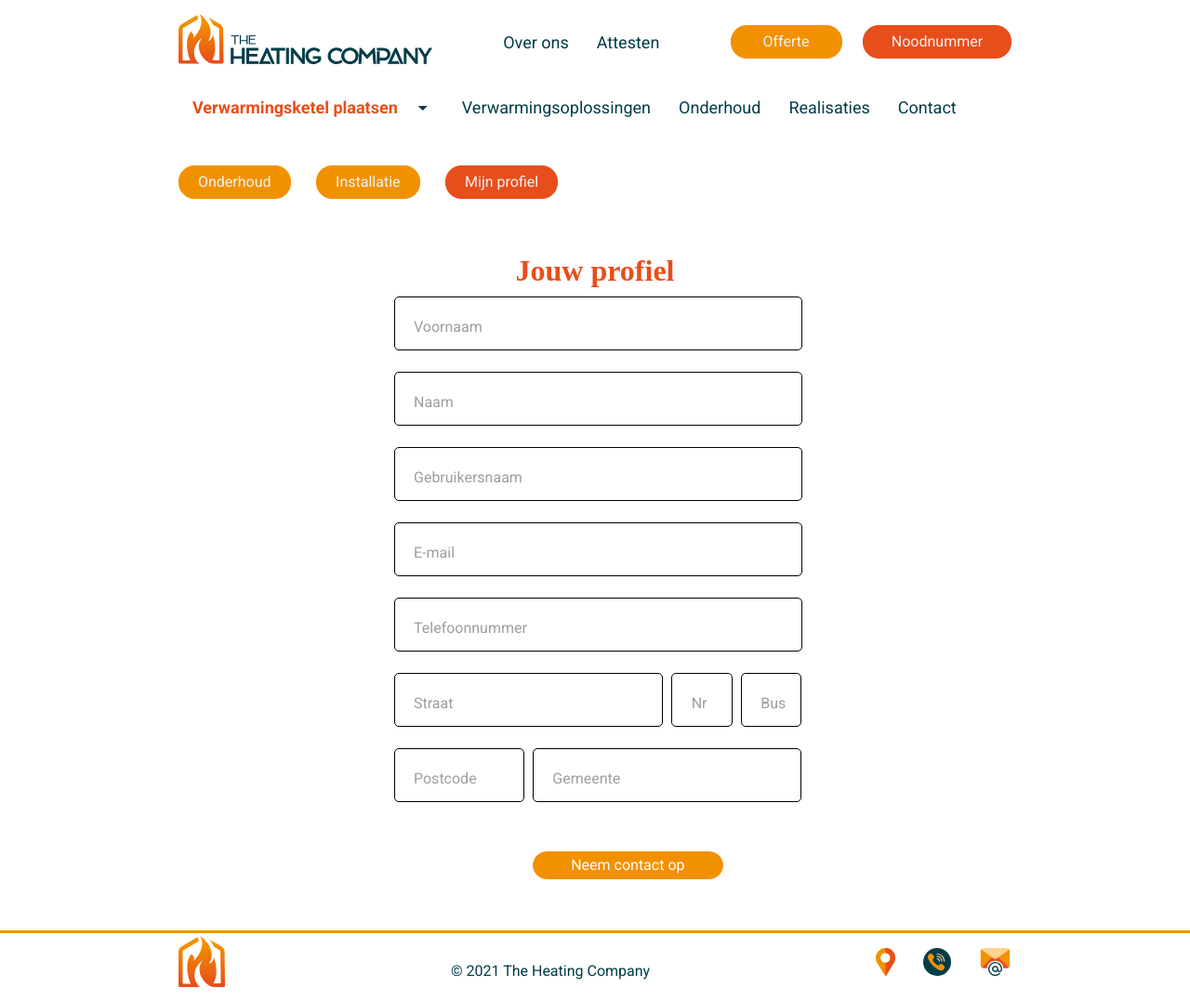
After one commit to AntonLabeeuw/heating-company-team2, a PHP site: page /jouw-profiel-stat.html in a window 1280 px wide. The commit adds this page. Shown: the whole page at 93% size. Run offline with PHP 8.4, Linux system fonts and the light colour scheme; some libraries are stand-ins or nearby versions; some web fonts are replaced.

Commit message:
stat-succesvol-ingelogd

```diff
--- a/css/_components.form.scss
+++ b/css/_components.form.scss
@@ -63,13 +63,6 @@
     }
 }
 
-.form-control-lg {
-    height: 50px;
-    font-size: 1.6rem;
-    border-color: $color-blue;
-    border-radius: 5px;
-    color: $color-blue;
-}
 .form-control {
     width: 101%;
 }
@@ -143,6 +136,7 @@ textarea.materialize-textarea.invalid:focus,
 .select-wrapper.invalid > input.select-dropdown,
 .select-wrapper.invalid > input.select-dropdown:focus {
     border-bottom: $color-red;
+    color: $color-red;
 }
 
 input:not([type]).invalid ~ .helper-text:after,
@@ -176,9 +170,6 @@ textarea.materialize-textarea:focus.invalid ~ .helper-text:after,
     font-size: 1.6rem;
 }
 
-.filled-in{
-    background-color: red;
-}
 
 .c-privacy-link{
     color: $color-red;
@@ -191,3 +182,8 @@ textarea.materialize-textarea:focus.invalid ~ .helper-text:after,
     border: 2px solid $color-orange;
     background-color: $color-orange;
 }
+
+input:not([type]), input[type=text]:not(.browser-default), input[type=password]:not(.browser-default), input[type=email]:not(.browser-default), input[type=url]:not(.browser-default), input[type=time]:not(.browser-default), input[type=date]:not(.browser-default), input[type=datetime]:not(.browser-default), input[type=datetime-local]:not(.browser-default), input[type=tel]:not(.browser-default), input[type=number]:not(.browser-default), input[type=search]:not(.browser-default), textarea.materialize-textarea{
+    color: $color-orange;
+    padding-left:2rem;
+}
--- a/css/_objects.scss
+++ b/css/_objects.scss
@@ -114,4 +114,8 @@
             }
         }
     }
+    &-submit:focus{
+        outline: none;
+        border: none;
+    }
 }
--- a/css/screen.css
+++ b/css/screen.css
@@ -259,6 +259,11 @@ select {
 .o-button-effect-1:hover:before {
   opacity: 1;
   text-indent: 0px;
+}
+
+.o-button-submit:focus {
+  outline: none;
+  border: none;
 }
 
 /* navbar ******************************************************/
@@ -743,14 +748,6 @@ img {
   line-height: 1.5;
 }
 
-.form-control-lg {
-  height: 50px;
-  font-size: 1.6rem;
-  border-color: #023c48;
-  border-radius: 5px;
-  color: #023c48;
-}
-
 .form-control {
   width: 101%;
 }
@@ -827,6 +824,7 @@ textarea.materialize-textarea.invalid:focus,
 .select-wrapper.invalid > input.select-dropdown,
 .select-wrapper.invalid > input.select-dropdown:focus {
   border-bottom: #e84e1b;
+  color: #e84e1b;
 }
 
 input:not([type]).invalid ~ .helper-text:after,
@@ -860,10 +858,6 @@ textarea.materialize-textarea:focus.invalid ~ .helper-text:after,
   font-size: 1.6rem;
 }
 
-.filled-in {
-  background-color: red;
-}
-
 .c-privacy-link {
   color: #e84e1b;
 }
@@ -875,6 +869,11 @@ textarea.materialize-textarea:focus.invalid ~ .helper-text:after,
 [type="checkbox"].filled-in:checked + span:not(.lever):after {
   border: 2px solid #f29100;
   background-color: #f29100;
+}
+
+input:not([type]), input[type=text]:not(.browser-default), input[type=password]:not(.browser-default), input[type=email]:not(.browser-default), input[type=url]:not(.browser-default), input[type=time]:not(.browser-default), input[type=date]:not(.browser-default), input[type=datetime]:not(.browser-default), input[type=datetime-local]:not(.browser-default), input[type=tel]:not(.browser-default), input[type=number]:not(.browser-default), input[type=search]:not(.browser-default), textarea.materialize-textarea {
+  color: #f29100;
+  padding-left: 2rem;
 }
 
 .c-banner-klok {
--- /dev/null
+++ b/jouw-profiel-stat.html
@@ -0,0 +1,537 @@
+<!DOCTYPE html>
+<html lang="en">
+  <head>
+    <meta charset="UTF-8" />
+    <meta http-equiv="X-UA-Compatible" content="IE=edge" />
+    <meta name="viewport" content="width=device-width, initial-scale=1.0" />
+    <title>Home</title>
+
+    <!-- jQuery -->
+    <script
+      src="https://code.jquery.com/jquery-2.2.4.min.js"
+      integrity="sha256-BbhdlvQf/xTY9gja0Dq3HiwQF8LaCRTXxZKRutelT44="
+      crossorigin="anonymous"
+    ></script>
+    <!-- Compiled and minified CSS -->
+    <!-- Compiled and minified JavaScript -->
+    <script src="https://cdnjs.cloudflare.com/ajax/libs/materialize/1.0.0/js/materialize.min.js"></script>
+    <!--Import Google Icon Font-->
+    <link
+      href="https://fonts.googleapis.com/icon?family=Material+Icons"
+      rel="stylesheet"
+    />
+    <!-- font awesome -->
+    <script
+      src="https://kit.fontawesome.com/e3d5c31b7b.js"
+      crossorigin="anonymous"
+    ></script>
+    <!--Import AOS effect-->
+    <link rel="stylesheet" href="https://unpkg.com/aos@next/dist/aos.css" />
+    <script src="https://unpkg.com/aos@2.3.1/dist/aos.js"></script>
+    <script src="js/effect.js"></script>
+
+    <link rel="stylesheet" href="css/materialize.min.css" />
+    <!-- eigen CSS -->
+    <link rel="stylesheet" href="css/screen.css" />
+
+    <!--Import AOS effect-->
+    <link rel="stylesheet" href="https://unpkg.com/aos@next/dist/aos.css" />
+    <script src="https://unpkg.com/aos@2.3.1/dist/aos.js"></script>
+    <script src="js/effect.js"></script>
+    <!-- javascript onze -->
+    <script type="text/javascript" src="js/navbar.js"></script>
+
+    <!--slick css-->
+    <link
+      rel="stylesheet"
+      type="text/css"
+      href="slick-master/slick/slick.css"
+    />
+    <!-- Add the new slick-theme.css if you want the default styling -->
+    <link
+      rel="stylesheet"
+      type="text/css"
+      href="slick-master/slick/slick-theme.css"
+    />
+  </head>
+  <body>
+    <header>
+      <div class="c-topnav container">
+        <img
+          src="icons/logo-groot.svg"
+          class="c-topnav__logo"
+          alt="The Heating Company logo"
+        />
+        <nav>
+          <ul>
+            <li><a href="#">Over ons</a></li>
+            <li><a href="#">Attesten</a></li>
+          </ul>
+        </nav>
+        <div class="c-topnav__knoppen">
+          <a
+            class="o-button o-button-nav o-button--offerte c-topnav__knop c-topnav__knop--offerte"
+            href=""
+            >Offerte</a
+          >
+          <a
+            class="o-button o-button--noodnummer c-topnav__knop"
+            href="tel:+32 56 56 56 16"
+            ><span>Noodnummer</span></a
+          >
+        </div>
+      </div>
+      <div class="navbar-background">
+        <nav class="container z-depth-0">
+          <div class="nav-wrapper z-depth-0">
+            <a
+              href="#"
+              data-target="mobile-demo"
+              class="sidenav-trigger show-on-large col s6"
+              ><i class="material-icons">menu</i></a
+            >
+            <!-- Dropdown Structure -->
+            <ul id="dropdown1" class="dropdown-content">
+              <li><a class="nav__item" href="#!">Woning</a></li>
+              <li><a class="nav__item" href="#!">Residenties</a></li>
+            </ul>
+            <ul class="right hide-on-med-and-down">
+              <li>
+                <a
+                  class="dropdown-trigger nav__item nav__active"
+                  href="#!"
+                  data-target="dropdown1"
+                  >Verwarmingsketel plaatsen<i class="material-icons right"
+                    >arrow_drop_down</i
+                  ></a
+                >
+              </li>
+              <li>
+                <a class="nav__item" href="collapsible.html"
+                  >Verwarmingsoplossingen</a
+                >
+              </li>
+              <li><a class="nav__item" href="mobile.html">Onderhoud</a></li>
+              <li><a class="nav__item" href="mobile.html">Realisaties</a></li>
+              <li><a class="nav__item" href="mobile.html">Contact</a></li>
+            </ul>
+          </div>
+        </nav>
+        <ul class="sidenav" id="mobile-demo">
+          <li>
+            <a
+              class="dropdown-trigger sidenav__item"
+              href="#!"
+              data-target="dropdown2"
+              >Verwarmingsketel plaatsen<i class="material-icons right"
+                >arrow_drop_down</i
+              ></a
+            >
+          </li>
+          <li>
+            <a class="sidenav__item active" href="#">Verwarmingsoplossingen</a>
+          </li>
+          <li><a class="sidenav__item" href="#">Onderhoud</a></li>
+          <li><a class="sidenav__item" href="#">Realisaties</a></li>
+          <li><a class="sidenav__item" href="#">Contact</a></li>
+        </ul>
+        <!-- Dropdown Structure -->
+        <ul id="dropdown2" class="dropdown-content">
+          <li><a class="nav__item" href="#!">Woning</a></li>
+          <li><a class="nav__item" href="#!">Residenties</a></li>
+        </ul>
+      </div>
+    </header>
+    <div class="container">
+      <a class="o-button o-button-nav" href="">Onderhoud</a>
+      <a class="o-button o-button-nav" href="">Installatie</a>
+      <a class="o-button o-button-nav-active" href="">Mijn profiel</a>
+      <h1 class="c-login-titel">Jouw profiel</h1>
+    </div>
+    <section class="c-profielform">
+      <div class="container">
+        <form class="o-form">
+          <div class="row">
+            <div
+              class="col s12 m12 l6 xl6 offset-s0 offset-m0 offset-l3 offset-xl3 form-group c-form__group"
+            >
+              <input
+                type="text"
+                name="voornaam"
+                id="voornaam"
+                class="form-control c-form__input validate"
+                placeholder="Voornaam"
+                minlength="2"
+                required
+              />
+              <label class="c-form__label" for="voornaam"> Voornaam </label>
+              <span
+                class="helper-text"
+                data-error="Dit is geen geldig voornaam"
+              ></span>
+            </div>
+
+            <div
+              class="col s12 m12 l6 xl6 offset-s0 offset-m0 offset-l3 offset-xl3 form-group c-form__group"
+            >
+              <input
+                type="text"
+                name="naam"
+                id="naam"
+                class="form-control c-form__input validate"
+                placeholder="Naam"
+                minlength="2"
+                required
+              />
+              <label class="c-form__label" for="naam"> Naam </label>
+              <span
+                class="helper-text"
+                data-error="Dit is geen geldig naam"
+              ></span>
+            </div>
+
+            <div
+              class="col s12 m12 l6 xl6 offset-s0 offset-m0 offset-l3 offset-xl3 form-group c-form__group"
+            >
+              <input
+                type="text"
+                name="gebruikersnaam"
+                id="gebruikersnaam"
+                class="form-control c-form__input validate"
+                placeholder="Gebruikersnaam"
+                minlength="2"
+                required
+              />
+              <label class="c-form__label" for="gebruikersnaam">
+                Gebruikersnaam
+              </label>
+              <span
+                class="helper-text"
+                data-error="Dit is geen geldig gebruikersnaam"
+              ></span>
+            </div>
+
+            <div
+              class="col s12 m12 l6 xl6 offset-s0 offset-m0 offset-l3 offset-xl3 form-group c-form__group"
+            >
+              <input
+                type="email"
+                name="email"
+                id="email"
+                class="form-control c-form__input validate"
+                placeholder="E-mail"
+                minlength="2"
+                required
+              />
+              <label class="c-form__label" for="email"> E-mail </label>
+              <span
+                class="helper-text"
+                data-error="Dit is geen geldig e-mailadres"
+              ></span>
+            </div>
+
+            <div
+              class="col s12 m12 l6 xl6 offset-s0 offset-m0 offset-l3 offset-xl3 form-group c-form__group"
+            >
+              <input
+                type="tel"
+                name="tel"
+                id="tel"
+                pattern="((^[+\s0-9]{2,6}[\s\./0-9]*$))"
+                class="form-control c-form__input validate"
+                placeholder="Telefoonnummer"
+                minlength="10"
+                maxlength="11"
+                min="0000000001"
+                max="99999999999"
+                required
+              />
+              <label class="c-form__label" for="tel"> Telefoonnummer </label>
+              <span
+                class="helper-text"
+                data-error="Dit is geen geldig telefoonnummer"
+              ></span>
+            </div>
+
+            <div
+              class="col s12 m12 l6 xl4 offset-s0 offset-m0 offset-l3 offset-xl3 form-group c-form__group"
+            >
+              <input
+                type="text"
+                name="straat"
+                id="straat"
+                class="form-control c-form__input validate"
+                placeholder="straat"
+                minlength="2"
+                required
+              />
+              <label class="c-form__label" for="straat"> Straat </label>
+              <span
+                class="helper-text"
+                data-error="Dit is geen geldig straat naam"
+              ></span>
+            </div>
+
+            <div
+              class="col s12 m12 l6 xl1 offset-s0 offset-m0 offset-l3 form-group c-form__group"
+            >
+              <input
+                type="number"
+                name="nummer"
+                id="nummer"
+                class="form-control c-form__input validate"
+                data-length="4"
+                placeholder="Nr"
+                minlength="1"
+                maxlength="4"
+                min="1"
+                max="1000"
+                required
+              />
+              <label class="c-form__label" for="nummer"> Nr </label>
+              <span
+                class="helper-text"
+                data-error="Dit is geen geldig nummer"
+              ></span>
+            </div>
+
+            <div
+              class="col s12 m12 l6 xl1 offset-s0 offset-m0 offset-l3 form-group c-form__group"
+            >
+              <input
+                type="text"
+                name="bus"
+                id="bus"
+                class="form-control c-form__input validate"
+                placeholder="bus"
+                minlength="2"
+                maxlength="2"
+                required
+              />
+              <label class="c-form__label" for="bus"> Bus </label>
+              <span
+                class="helper-text"
+                data-error="Dit is geen geldig bus"
+              ></span>
+            </div>
+
+            <div
+              class="col s12 m12 l6 xl2 offset-s0 offset-m0 offset-l3 offset-xl3 form-group c-form__group"
+            >
+              <input
+                type="number"
+                name="postcode"
+                id="postcode"
+                class="form-control c-form__input validate"
+                placeholder="Postcode"
+                data-length="4"
+                minlength="4"
+                maxlength="4"
+                min="1000"
+                max="9999"
+                required
+              />
+              <label class="c-form__label" for="Postcode"> Postcode </label>
+              <span
+                class="helper-text"
+                data-error="Dit is geen geldig postcode"
+              ></span>
+            </div>
+
+            <div
+              class="col s12 m12 l6 xl4 offset-s0 offset-m0 offset-l3 form-group c-form__group"
+            >
+              <input
+                type="text"
+                name="gemeente"
+                id="gemeente"
+                class="form-control c-form__input validate"
+                placeholder="Gemeente"
+                minlength="2"
+                required
+              />
+              <label class="c-form__label" for="gemeente"> Gemeente </label>
+              <span
+                class="helper-text"
+                data-error="Dit is geen geldige gemeente"
+              ></span>
+            </div>
+            <div class="col s12 m12 l3 xl3 offset-s0 offset-m4 offset-l4 offset-xl5 form-group c-form__group">
+            <input class="o-button o-button-effect o-button-effect-1 o-button-submit"  type="submit" value="Neem contact op"></input>
+            </div>
+          </div>
+        </form>
+      </div>
+    </section>
+    <!-- footer -->
+    <footer class="c-footer">
+      <div class="c-footer__row container">
+        <div class="c-footer__logo">
+          <img
+            src="icons/footer-logo.svg"
+            class="c-footer__logo-klein"
+            alt="The Heating Company logo"
+            title="The Heating Company logo"
+          />
+          <img
+            src="icons/logo-groot.svg"
+            class="c-footer__logo-groot"
+            alt="The Heating Company logo"
+            title="The Heating Company logo"
+          />
+        </div>
+        <div class="c-footer__copyright">
+          <p>© 2021 The Heating Company</p>
+        </div>
+
+        <div class="c-footer__icons">
+          <!-- map -->
+          <a
+            href="https://www.google.com/maps/place/Howest,+Campus+Kortrijk+Weide+-+Gebouw+A/@50.8240996,3.2479844,17z/data=!4m8!1m2!2m1!1skortrijk+campus+weide!3m4!1s0x47c33ae91da1e207:0xf60becfabc37b39c!8m2!3d50.8240996!4d3.2501731"
+            target="_blank"
+          >
+            <svg
+              id="mark_met_hover"
+              data-name="mark met hover"
+              xmlns="http://www.w3.org/2000/svg"
+              width="20.924"
+              height="30"
+              viewBox="0 0 20.924 30"
+            >
+              <path
+                id="icon-map-1"
+                data-name="Path 59"
+                class="c-locationicon"
+                d="M86.462,0a10.549,10.549,0,0,0-8.892,16.084l8.183,13.5a.826.826,0,0,0,.593.4.865.865,0,0,0,.889-.422l8.207-13.624A10.551,10.551,0,0,0,86.462,0Zm0,15.82a5.274,5.274,0,1,1,5.231-5.273A5.245,5.245,0,0,1,86.462,15.82Z"
+                transform="translate(-76)"
+                fill="#f29100"
+              />
+
+              <path
+                id="icon-map-2"
+                data-name="Path 60"
+                class="c-locationicon"
+                d="M256,0V5.273a5.274,5.274,0,0,1,0,10.547V30a.862.862,0,0,0,.773-.432l8.207-13.624A10.551,10.551,0,0,0,256,0Z"
+                transform="translate(-245.538)"
+                fill="#e84e1b"
+              />
+            </svg>
+          </a>
+          <!-- phone -->
+          <a href="tel:+32 56 56 56 16"
+            ><svg
+              class="c-footer__icons--tel c-footer__icon"
+              id="phone_met_hover"
+              data-name="phone met hover"
+              xmlns="http://www.w3.org/2000/svg"
+              width="30"
+              height="30"
+              viewBox="0 0 30 30"
+            >
+              <g id="icon-phone-1" data-name=" Circle Grid">
+                <circle
+                  id="icon-phone-8"
+                  data-name="Ellipse 1"
+                  cx="15"
+                  cy="15"
+                  r="15"
+                  fill="#023c48"
+                />
+              </g>
+              <g id="icon-phone-2" transform="translate(4.818 5.667)">
+                <path
+                  id="icon-phone-3"
+                  data-name="Path 26"
+                  d="M28.931,36.078c1.972,1.972,3.9,2.772,4.6,2.076l.957-.957a1.686,1.686,0,0,1,2.384,0l2.146,2.146a1.686,1.686,0,0,1,0,2.384L37.347,43.4c-1.58,1.58-6.252-.529-10.73-5.007a23.141,23.141,0,0,1-4.655-6.332c-.949-1.984-1.142-3.609-.352-4.4l1.672-1.672a1.686,1.686,0,0,1,2.384,0l2.146,2.146a1.686,1.686,0,0,1,0,2.384l-.957.957C26.159,32.174,26.959,34.107,28.931,36.078Z"
+                  transform="translate(-21.118 -25.397)"
+                  fill="#f29100"
+                />
+                <g
+                  id="icon-phone-4"
+                  data-name="Group 7"
+                  transform="translate(9.721)"
+                >
+                  <path
+                    id="icon-phone-5"
+                    data-name="Path 27"
+                    d="M71.8,33.828a7.72,7.72,0,0,0-7.711-7.711V25.054a8.784,8.784,0,0,1,8.775,8.775Z"
+                    transform="translate(-64.093 -25.054)"
+                    fill="#ffd290"
+                  />
+                  <path
+                    id="icon-phone-6"
+                    data-name="Path 28"
+                    d="M69.145,42.923a5.058,5.058,0,0,0-5.052-5.052V36.808a6.123,6.123,0,0,1,6.116,6.115Z"
+                    transform="translate(-64.093 -34.149)"
+                    fill="#ffd290"
+                  />
+                  <path
+                    id="icon-phone-7"
+                    data-name="Path 29"
+                    d="M66.487,52.019a2.4,2.4,0,0,0-2.393-2.393V48.563a3.461,3.461,0,0,1,3.457,3.456Z"
+                    transform="translate(-64.094 -43.245)"
+                    fill="#ffd290"
+                  />
+                </g>
+              </g>
+            </svg>
+          </a>
+          <!-- mail -->
+          <a href="mailto:info@theheatingcompany.be?subject=Contacteer mij&"
+            ><svg
+              class="c-footer__icons--mail c-footer__icon"
+              id="email_met_hover"
+              data-name="email met hover"
+              xmlns="http://www.w3.org/2000/svg"
+              width="34.952"
+              height="33.432"
+              viewBox="0 0 34.952 33.432"
+            >
+              <path
+                id="icon-mail-1"
+                data-name="Path 20"
+                d="M43.535,12.233l-12.78,9.239-2.1,1.52a3.146,3.146,0,0,1-3.738,0l-2.1-1.52-12.8-9.224a3.778,3.778,0,0,1,3.085-1.58H40.465A3.8,3.8,0,0,1,43.535,12.233Z"
+                transform="translate(-9.313 -10.668)"
+                fill="#ffd290"
+              />
+              <g
+                id="icon-mail-2"
+                data-name="Group 5"
+                transform="translate(0 1.565)"
+              >
+                <path
+                  id="icon-mail-3"
+                  data-name="Path 21"
+                  d="M.714,32.855l12.8,9.224-12.4,12.4A3.8,3.8,0,0,1,0,51.79V35.074A3.754,3.754,0,0,1,.714,32.855Z"
+                  transform="translate(0 -32.84)"
+                  fill="#f29100"
+                />
+                <path
+                  id="icon-mail-4"
+                  data-name="Path 22"
+                  d="M314.523,34.876V51.592a3.8,3.8,0,0,1-1.109,2.69l-12.4-12.4,12.78-9.239A3.777,3.777,0,0,1,314.523,34.876Z"
+                  transform="translate(-279.572 -32.642)"
+                  fill="#f29100"
+                />
+              </g>
+              <path
+                id="Path_23"
+                data-name="Path 23"
+                d="M141.677,255.97c-1.009,0-1.52-.76-1.52-2.279a3.845,3.845,0,1,0-.925,2.457,2.709,2.709,0,0,0,2.445,1.342c3.039,0,3.039-2.86,3.039-3.8a8.358,8.358,0,1,0-2.547,6.007.762.762,0,1,0-1.064-1.093h0a6.838,6.838,0,1,1,2.091-4.914C143.2,255.394,142.813,255.97,141.677,255.97Zm-5.319,0a2.279,2.279,0,1,1,2.279-2.279A2.279,2.279,0,0,1,136.358,255.97Z"
+                transform="translate(-118.882 -228.616)"
+                fill="#023c48"
+              />
+              <path
+                id="icon-mail-5"
+                data-name="Path 24"
+                d="M35.907,162.348l-2.1,1.52a3.146,3.146,0,0,1-3.738,0l-2.1-1.52-12.4,12.4a3.8,3.8,0,0,0,2.69,1.109H22.1a9.867,9.867,0,0,1,19.678,0h3.839a3.8,3.8,0,0,0,2.69-1.109Z"
+                transform="translate(-14.464 -151.543)"
+                fill="#e84e1b"
+              />
+            </svg>
+          </a>
+        </div>
+      </div>
+    </footer>
+  </body>
+</html>
```
Also changed, not shown: css/_components.scss (line endings or trailing spaces).
